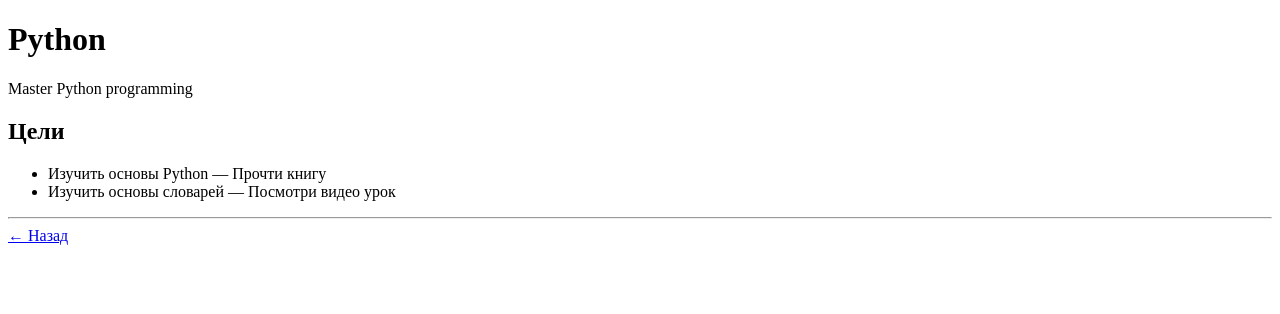
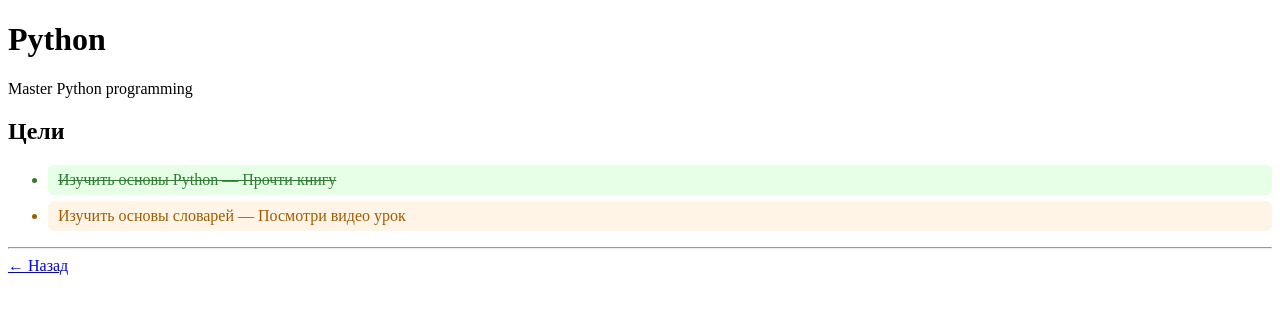
Before and after one commit to poiurov/tracker-homework, a Django app: page /skill/1/ in a window 1280 px wide. Shown: the top 314 px of the page. Run offline with Django 5.2, Linux system fonts and the light colour scheme.

Commit message:
goals done or not at page of skill

```diff
--- a/RPG/urls.py
+++ b/RPG/urls.py
@@ -22,5 +22,4 @@ urlpatterns = [
     path('admin/', admin.site.urls),
     path('', home),
     path("skill/<int:skill_id>/", skill_detail)
-
 ]
--- a/tracker/templates/tracker/home.html
+++ b/tracker/templates/tracker/home.html
@@ -14,7 +14,7 @@
     <h2>{{ skill.name }}</h2>
     <p>{{ skill.description }}</p>
 
-    <p><a href="URL">Страница навыка</a></p>
+    <p><a href="/skill/{{ skill_id }}/">Страница навыка</a></p>
 
     {% if skill.goals %}
     <p>
--- a/tracker/templates/tracker/skill_detail.html
+++ b/tracker/templates/tracker/skill_detail.html
@@ -1,6 +1,24 @@
 <!DOCTYPE html>
 <html lang="ru">
 <head>
+        <style>
+        .goal {
+            padding: 6px 10px;
+            margin-bottom: 6px;
+            border-radius: 6px;
+        }
+
+        .goal-done {
+            background: #e6ffe6;
+            color: #2e7d32;
+            text-decoration: line-through;
+        }
+
+        .goal-not-done {
+            background: #fff4e5;
+            color: #a15c00;
+        }
+    </style>
     <meta charset="UTF-8">
     <title>{{ skill.name }}</title>
 </head>
@@ -15,7 +33,7 @@
 {% if skill.goals %}
   <ul>
     {% for goal in skill.goals %}
-            <li>
+      <li class="goal {% if goal.done %}goal-done{% else %}goal-not-done{% endif %}">
         {{ goal.text }}
         {% if goal.goal_description %}
           — {{ goal.goal_description }}
```
Lines whose indentation alone changed are shown as unchanged.
